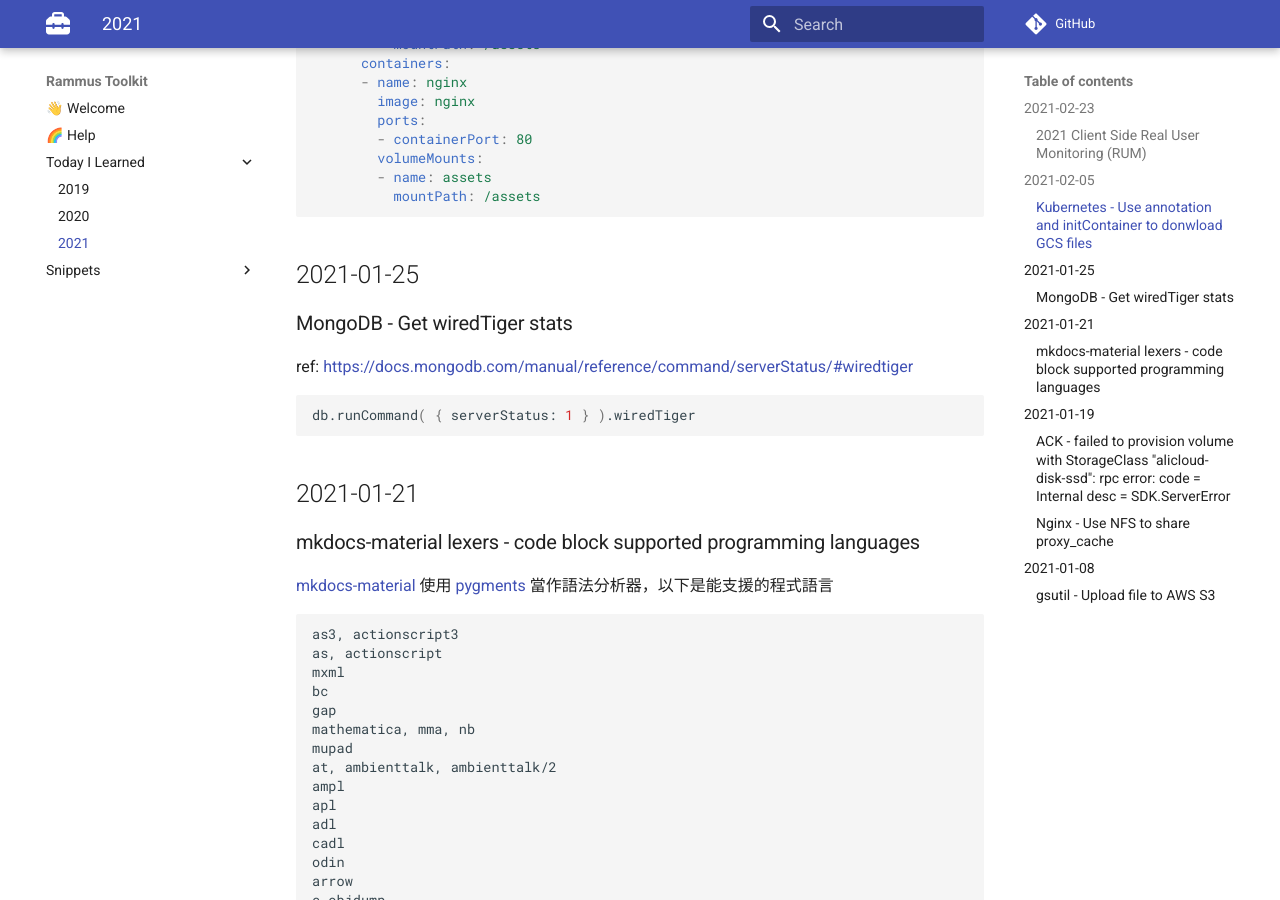
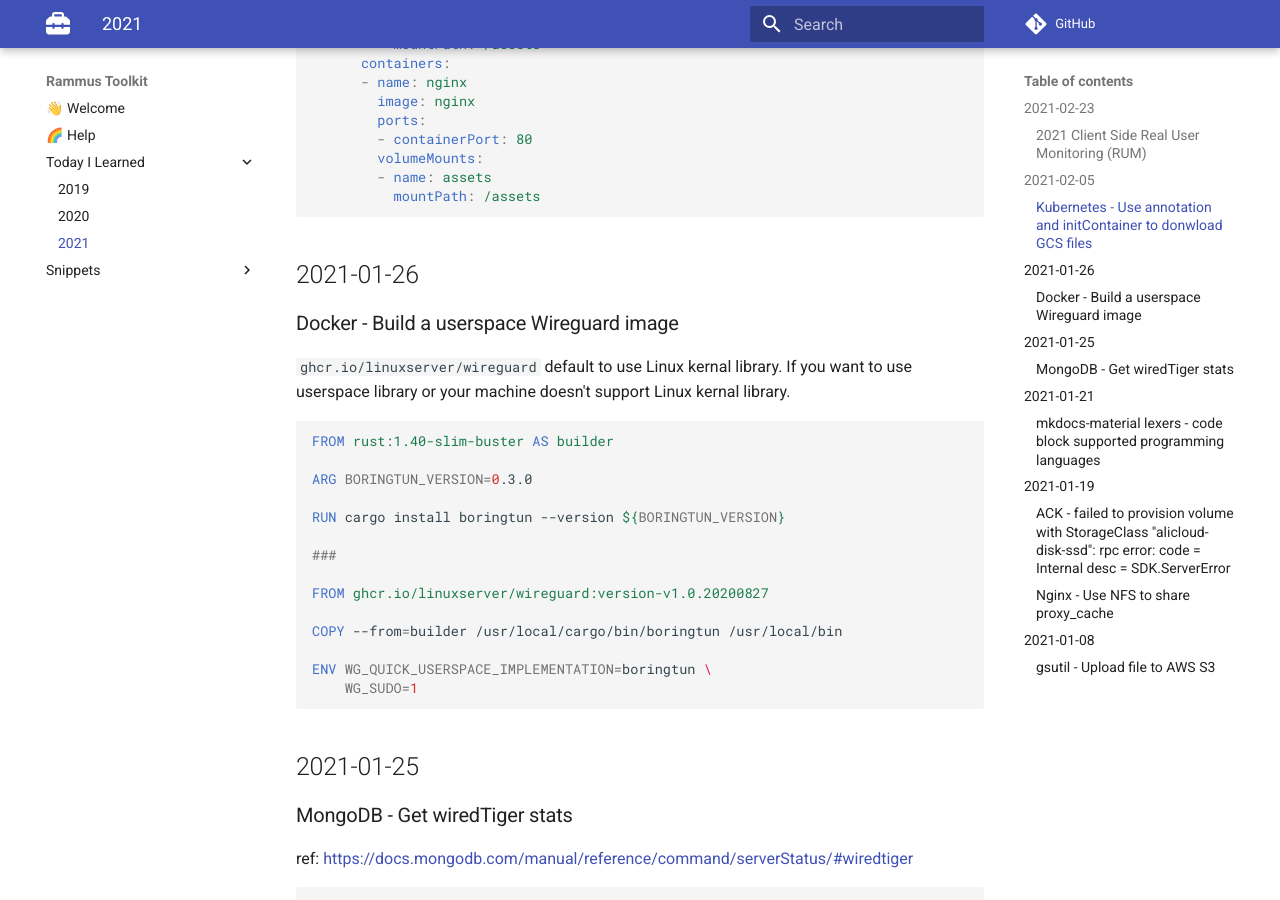
Before and after one commit to RammusXu/toolkit, an MkDocs documentation site: the page built from docs/Today-I-Learned/2021.md, in a window 1280 px wide and 900 px high, scrolled down 1607 px. Built offline with MkDocs 1.6.1 and Material for MkDocs 9.7.7, drawn with Linux system fonts in a browser that asks for light colours; comment, search, counter and statistics services are not loaded.

Commit message:
### Docker - Build a userspace Wireguard image

````diff
--- a/docs/Today-I-Learned/2021.md
+++ b/docs/Today-I-Learned/2021.md
@@ -71,6 +71,30 @@ spec:
           mountPath: /assets
 
 ```
+
+## 2021-01-26
+
+### Docker - Build a userspace Wireguard image
+
+`ghcr.io/linuxserver/wireguard` default to use Linux kernal library. If you want to use userspace library or your machine doesn't support Linux kernal library.
+
+```Dockerfile
+FROM rust:1.40-slim-buster AS builder
+
+ARG BORINGTUN_VERSION=0.3.0
+
+RUN cargo install boringtun --version ${BORINGTUN_VERSION}
+
+###
+
+FROM ghcr.io/linuxserver/wireguard:version-v1.0.20200827
+
+COPY --from=builder /usr/local/cargo/bin/boringtun /usr/local/bin
+
+ENV WG_QUICK_USERSPACE_IMPLEMENTATION=boringtun \
+    WG_SUDO=1
+```
+
 ## 2021-01-25
 ### MongoDB - Get wiredTiger stats
 
````
